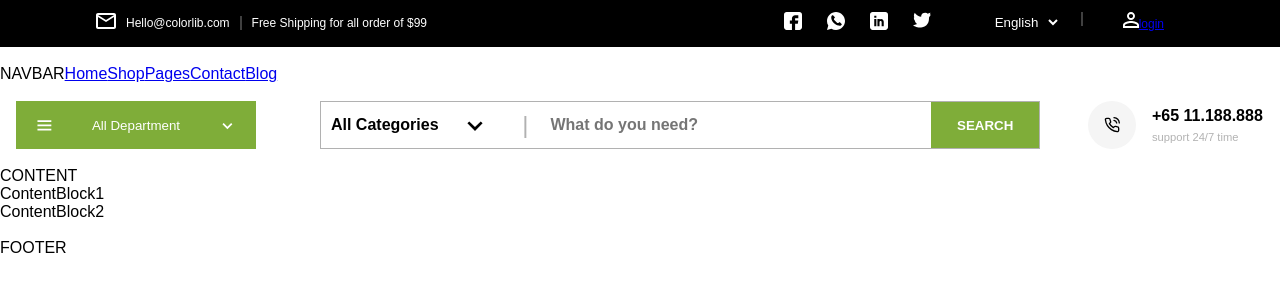
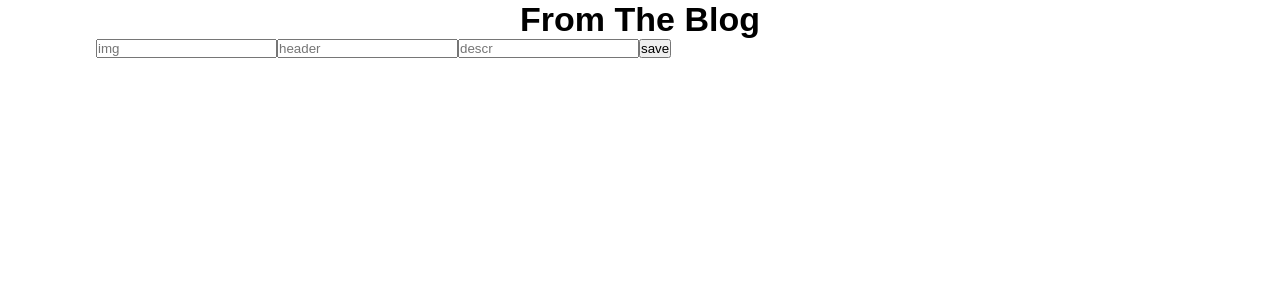
Before and after one commit to mederdiushekeev/Store-project-makers, a React (Create React App) app: page /blog-add in a window 1280 px wide. Shown: the top 300 px of the page. Built offline with nearby package versions, Linux system fonts and the light colour scheme.

Commit message:
add AddBlog, BlogContextProvider,function add & get & read

```diff
--- a/db.json
+++ b/db.json
@@ -1,3 +1,16 @@
 {
-  "products": []
+  "products": [
+    {
+      "img": "https://images.pexels.com/photos/13945391/pexels-photo-13945391.jpeg?auto=compress&cs=tinysrgb&w=600&lazy=load",
+      "head": "Busting Salad Myths: Eat a Well-Built Salad (If You Want To)",
+      "descr": "This is usually said when someone is trying to lose weight or be “super healthy.” First, to lose weight, it is widely understood that we must burn more calories than we eat. Thus Read More",
+      "id": 6
+    },
+    {
+      "img": "https://images.pexels.com/photos/6829488/pexels-photo-6829488.jpeg?auto=compress&cs=tinysrgb&w=600&lazy=load",
+      "head": "Hello it's header",
+      "descr": "this is description",
+      "id": 7
+    }
+  ]
 }
--- a/src/App.js
+++ b/src/App.js
@@ -1,12 +1,13 @@
 import React from "react";
 import { BrowserRouter } from "react-router-dom";
 import GlobalPage from "./components/GlobalPage/GlobalPage";
+// import BlogContextProvider from "./context/BlogContextProvider";
 
 const App = () => {
   return (
     <div>
       <BrowserRouter>
-      <GlobalPage/>
+        <GlobalPage />
       </BrowserRouter>
     </div>
   );
--- a/src/components/GlobalPage/GlobalPage.jsx
+++ b/src/components/GlobalPage/GlobalPage.jsx
@@ -1,8 +1,15 @@
 import React from "react";
+import BlogContextProvider from "../../context/BlogContextProvider";
 import PageRoutes from "./PageRoutes";
 
 const GlobalPage = () => {
-  return <div><PageRoutes/></div>;
+  return (
+    <div>
+      <BlogContextProvider>
+        <PageRoutes />
+      </BlogContextProvider>
+    </div>
+  );
 };
 
 export default GlobalPage;
--- a/src/components/GlobalPage/Line/Details/Line.css
+++ b/src/components/GlobalPage/Line/Details/Line.css
@@ -1,10 +1,10 @@
-.container {
+.line-container {
   height: 47px;
   background-color: black;
   font-size: 12px;
   color: #fff;
 }
-.content {
+.line-content {
   display: flex;
   justify-content: space-between;
   width: 100%;
--- a/src/components/GlobalPage/Line/Line.jsx
+++ b/src/components/GlobalPage/Line/Line.jsx
@@ -1,17 +1,11 @@
 import React from "react";
 import { Link } from "react-router-dom";
 import "../Line/Details/Line.css";
-import { BsFacebook } from "react-icons/bs";
-import { ImWhatsapp } from "react-icons/im";
-import { BsInstagram } from "react-icons/bs";
-import { SlSocialVkontakte } from "react-icons/sl";
-import { RxSlash } from "react-icons/rx";
-import { FiLogIn } from "react-icons/fi";
 
 const Line = () => {
   return (
-    <div className="container">
-      <div className="content">
+    <div className="line-container">
+      <div className="line-content">
         <div className="left-side">
           <span>
             <svg
@@ -113,7 +107,6 @@ const Line = () => {
           >
             <path d="M1 0V14" stroke="white" stroke-opacity="0.5" />
           </svg>
-
           <Link to="autorization">
             <svg
               width="16"
--- /dev/null
+++ b/src/components/GlobalPage/Navbar/Details/AddBlog.jsx
@@ -0,0 +1,47 @@
+import React, { useContext, useState } from "react";
+import { blogContext } from "../../../../context/BlogContextProvider";
+
+const AddBlog = () => {
+  const [img, setImg] = useState("");
+  const [head, setHead] = useState("");
+  const [descr, setDescr] = useState("");
+  const { addProductFunc } = useContext(blogContext);
+  const collectValues = () => {
+    let obj = {
+      img,
+      head,
+      descr,
+    };
+    addProductFunc(obj);
+    setImg("");
+    setHead("");
+    setDescr("");
+  };
+
+  return (
+    <div className="blog-container">
+      <h4 className="blog-main-header">From The Blog</h4>
+      <input
+        onChange={(e) => setImg(e.target.value)}
+        type="text"
+        value={img}
+        placeholder="img"
+      />
+      <input
+        onChange={(e) => setHead(e.target.value)}
+        type="text"
+        value={head}
+        placeholder="header"
+      />
+      <input
+        onChange={(e) => setDescr(e.target.value)}
+        type="text"
+        value={descr}
+        placeholder="descr"
+      />
+      <button onClick={collectValues}>save</button>
+    </div>
+  );
+};
+
+export default AddBlog;
--- /dev/null
+++ b/src/components/GlobalPage/Navbar/Details/Blog.css
@@ -0,0 +1,19 @@
+.blog-container {
+  width: 100%;
+  max-width: 1088px;
+  margin: auto;
+}
+.blog-content {
+  width: 100%;
+  max-width: 367px;
+  max-height: 140px;
+}
+.blog-main-header {
+  font-size: 34px;
+  text-align: center;
+  margin: auto;
+}
+.blog-header {
+  margin: 15px auto;
+  font-size: 20px;
+}
--- a/src/components/GlobalPage/Navbar/Details/Blog.jsx
+++ b/src/components/GlobalPage/Navbar/Details/Blog.jsx
@@ -1,7 +1,31 @@
-import React from "react";
+import { keyboard } from "@testing-library/user-event/dist/keyboard";
+import React, { useContext, useEffect } from "react";
+import { blogContext } from "../../../../context/BlogContextProvider";
+import "./Blog.css";
+const Blog = () => {
+  const { getProductFunc, products } = useContext(blogContext);
+  useEffect(() => {
+    getProductFunc();
+  }, []);
 
-const Blog = () => {
-  return <div>Blog</div>;
+  return (
+    <>
+      <div className="blog-container">
+        <h4 className="blog-main-header">From The Blog</h4>
+        {products.map((item) => (
+          <div key={item.id} className="blog-content">
+            <img src={item.img} alt="" />
+            <div className="data-comment">
+              <div className="data"></div>
+              <div className="comment"></div>
+            </div>
+            <h2 className="blog-header">{item.head}</h2>
+            <p>{item.descr}</p>
+          </div>
+        ))}
+      </div>
+    </>
+  );
 };
 
 export default Blog;
--- a/src/components/GlobalPage/PageRoutes.jsx
+++ b/src/components/GlobalPage/PageRoutes.jsx
@@ -4,11 +4,11 @@ import ContentBlock1 from "./Content/ContentBlock1/ContentBlock1";
 import ContentBlock2 from "./Content/ContentBlock2/ContentBlock2";
 import Home from "./Home";
 import Autorization from "./Line/Details/Autorization";
+import AddBlog from "./Navbar/Details/AddBlog";
 import Blog from "./Navbar/Details/Blog";
 import Contact from "./Navbar/Details/Contact";
 import Pages from "./Navbar/Details/Pages";
 import Shop from "./Navbar/Details/Shop";
-import Depatments from "./Navigation/Details/Depatments";
 
 const PageRoutes = () => {
   return (
@@ -22,8 +22,8 @@ const PageRoutes = () => {
         <Route path="pages" element={<Pages />} />
         <Route path="contact" element={<Contact />} />
         <Route path="blog" element={<Blog />} />
-        //! NAVIGATION components
-        //! CONTENT components
+        <Route path="blog-add" element={<AddBlog />} />
+        //! NAVIGATION components //! CONTENT components
         <Route path="block1" element={<ContentBlock1 />} />
         <Route path="block2" element={<ContentBlock2 />} />
         <Route path="*" element={<h1>error</h1>} />
--- /dev/null
+++ b/src/context/BlogContextProvider.jsx
@@ -0,0 +1,40 @@
+import axios from "axios";
+import React, { createContext, useReducer } from "react";
+
+export const blogContext = createContext();
+const obj = {
+  products: [],
+};
+
+const reducer = (state = obj, action) => {
+  switch (action.type) {
+    case "GET_PRODUCTS":
+      return { ...state, products: action.payload };
+  }
+};
+
+const BlogContextProvider = ({ children }) => {
+  const API = "http://localhost:8000/products";
+  const [state, dispatch] = useReducer(reducer, obj);
+
+  // !Function
+
+  //   function to add value
+  const addProductFunc = async (newProduct) => {
+    await axios.post(API, newProduct);
+  };
+  // function to get values from db
+  const getProductFunc = async () => {
+    const { data } = await axios(API);
+    console.log(data);
+    dispatch({
+      type: "GET_PRODUCTS",
+      payload: data,
+    });
+  };
+
+  const values = { addProductFunc, getProductFunc, products: state.products };
+  return <blogContext.Provider value={values}>{children}</blogContext.Provider>;
+};
+
+export default BlogContextProvider;
```
